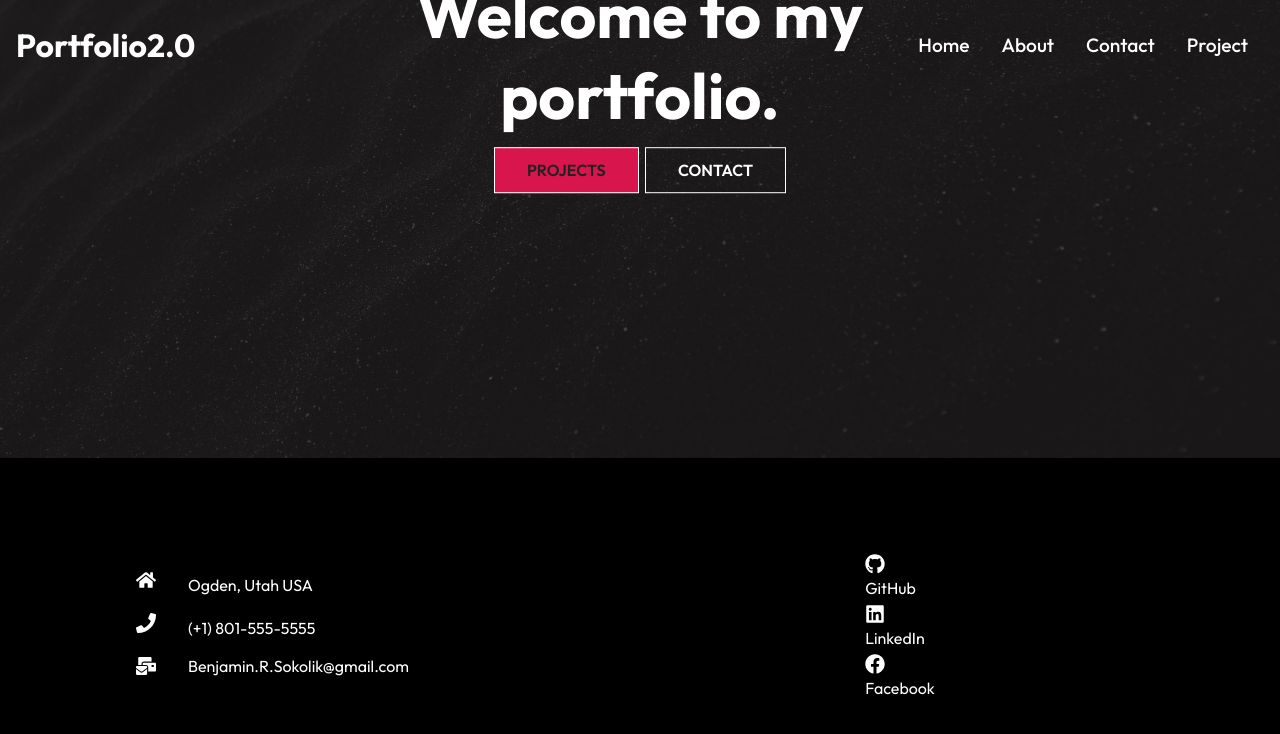
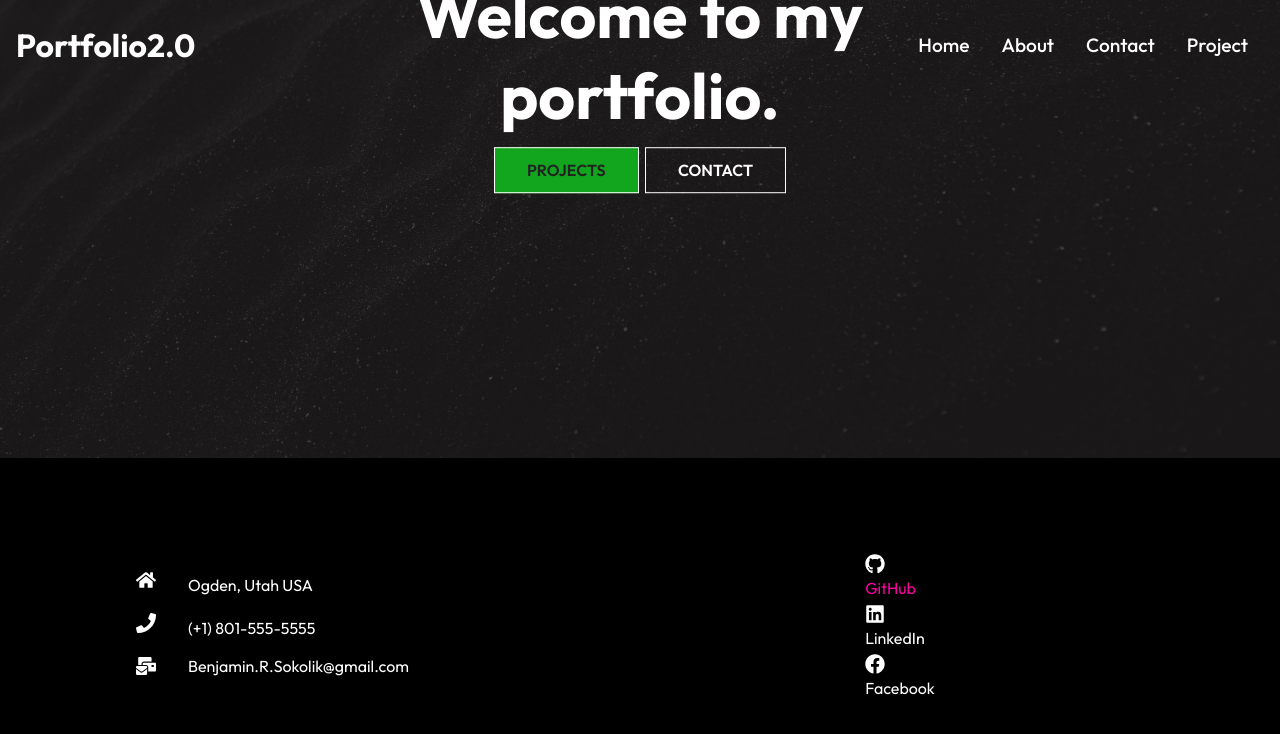
Before and after one commit to aBraveNewURL/Portfolio2.0lio, a React (Create React App) app: page / in a window 1280 px wide. In both pictures the pointer is over the link "GitHub". Shown: the part 342-1076 px from the top of the page. Built offline with nearby package versions, Linux system fonts and the light colour scheme.

Commit message:
minor color change

```diff
--- a/src/components/FooterStyles.css
+++ b/src/components/FooterStyles.css
@@ -72,6 +72,10 @@
     margin-right: auto;
   }
 
+.right a:hover {
+    color: rgb(250, 0, 162);
+}
+
 @media screen and (max-width: 640px) {
     .footer-container {
         grid-template-columns: 1fr;
--- a/src/index.css
+++ b/src/index.css
@@ -27,7 +27,7 @@ ul {
   padding: 12px 32px;
   font-size: 1rem;
   text-transform: uppercase;
-  background: #d8154c;
+  background: #11a61d;
   color: #222;
   border: 1px solid white;
   font-weight: 600;
```
